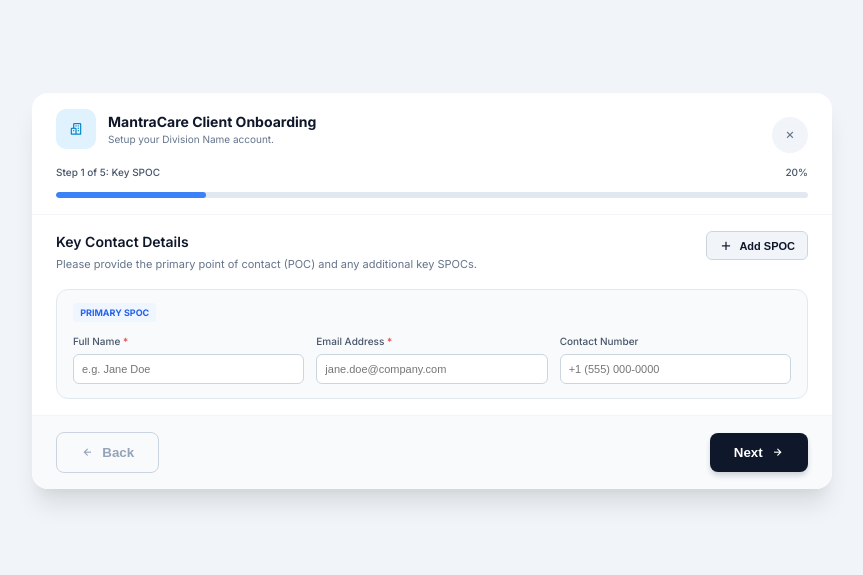
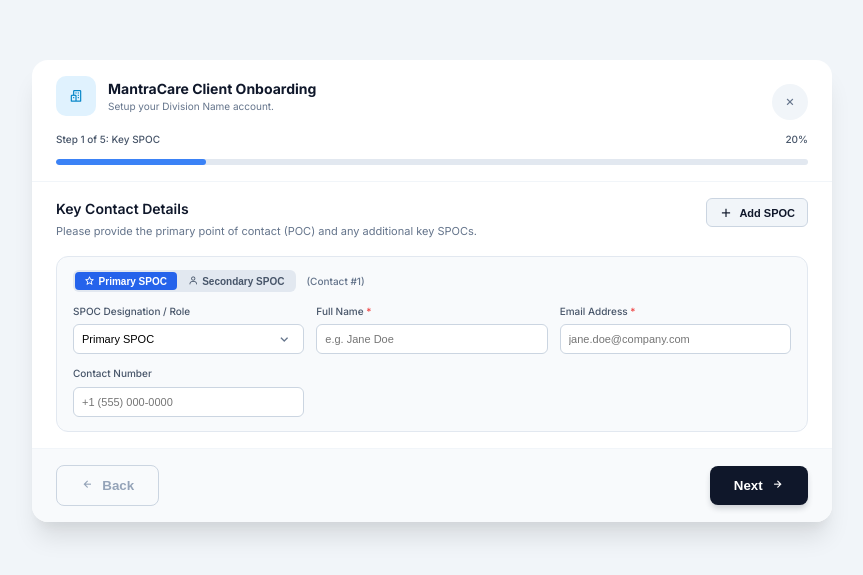
Before and after one commit to karan-mantracare/cs-admin-billing, a React (Vite) app: page /client-onboarding/1 in a window 1280 px wide. Shown: the part 109-684 px from the top of the page, without its empty margins (208-1071 px from the left). Built offline with nearby package versions, Linux system fonts and the light colour scheme.

Commit message:
feat: add Primary SPOC and Secondary SPOC designation options for multiple SPOCs

```diff
--- a/src/components/ClientOnboardingWizard.jsx
+++ b/src/components/ClientOnboardingWizard.jsx
@@ -44,16 +44,36 @@ function ClientOnboardingWizard({ onClose, onSuccess, initialData = {} }) {
     const initialCompany = getInitialCompany();
     let initialKeySpocs = [];
     if (Array.isArray(initialData.keySpocs) && initialData.keySpocs.length > 0) {
-      initialKeySpocs = initialData.keySpocs.map((s, idx) => ({ id: s.id || (Date.now() + idx), ...s }));
+      initialKeySpocs = initialData.keySpocs.map((s, idx) => ({
+        id: s.id || (Date.now() + idx),
+        spocType: s.spocType || (idx === 0 ? 'Primary SPOC' : 'Secondary SPOC'),
+        ...s
+      }));
     } else if (initialData.keySpoc && (initialData.keySpoc.name || initialData.keySpoc.email || initialData.keySpoc.contact)) {
-      initialKeySpocs = [{ id: Date.now(), name: initialData.keySpoc.name || '', email: initialData.keySpoc.email || '', contact: initialData.keySpoc.contact || '', designation: initialData.keySpoc.designation || '' }];
+      initialKeySpocs = [{
+        id: Date.now(),
+        name: initialData.keySpoc.name || '',
+        email: initialData.keySpoc.email || '',
+        contact: initialData.keySpoc.contact || '',
+        designation: initialData.keySpoc.designation || '',
+        spocType: initialData.keySpoc.spocType || 'Primary SPOC'
+      }];
     } else {
-      initialKeySpocs = [{ id: Date.now(), name: '', email: '', contact: '', designation: '' }];
+      initialKeySpocs = [{
+        id: Date.now(),
+        name: '',
+        email: '',
+        contact: '',
+        designation: '',
+        spocType: 'Primary SPOC'
+      }];
     }
+
+    const primaryContact = initialKeySpocs.find(s => s.spocType === 'Primary SPOC') || initialKeySpocs[0];
 
     return {
       keySpocs: initialKeySpocs,
-      keySpoc: initialKeySpocs[0] || { name: '', email: '', contact: '', designation: '' },
+      keySpoc: primaryContact || { name: '', email: '', contact: '', designation: '' },
       escalationSpocs: initialData.escalationSpocs?.length ? initialData.escalationSpocs : [{ id: Date.now(), name: '', email: '', contact: '', designation: '' }],
       billingDetails: {
         companies: [initialCompany],
@@ -80,10 +100,12 @@ function ClientOnboardingWizard({ onClose, onSuccess, initialData = {} }) {
     // Submit logic goes here
     setIsSubmitted(true);
 
+    const primaryContact = formData.keySpocs.find(s => s.spocType === 'Primary SPOC') || formData.keySpocs[0] || formData.keySpoc || { name: '', email: '', contact: '' };
+
     const dataToSave = {
       ...formData,
       keySpocs: formData.keySpocs,
-      keySpoc: formData.keySpocs[0] || formData.keySpoc || { name: '', email: '', contact: '' },
+      keySpoc: primaryContact,
       submittedAt: new Date().toISOString()
     };
 
@@ -100,23 +122,31 @@ function ClientOnboardingWizard({ onClose, onSuccess, initialData = {} }) {
   // State Updaters
   const handleKeySpocFieldChange = (id, field, value) => {
     setFormData(prev => {
-      const updatedList = prev.keySpocs.map(spoc => spoc.id === id ? { ...spoc, [field]: value } : spoc);
+      let updatedList = prev.keySpocs.map(spoc => spoc.id === id ? { ...spoc, [field]: value } : spoc);
+
+      // If user sets a contact to Primary SPOC, make other contacts Secondary SPOC
+      if (field === 'spocType' && value === 'Primary SPOC') {
+        updatedList = updatedList.map(spoc => spoc.id === id ? { ...spoc, spocType: 'Primary SPOC' } : { ...spoc, spocType: 'Secondary SPOC' });
+      }
+
+      const primaryContact = updatedList.find(s => s.spocType === 'Primary SPOC') || updatedList[0] || { name: '', email: '', contact: '' };
       return {
         ...prev,
         keySpocs: updatedList,
-        keySpoc: updatedList[0] || { name: '', email: '', contact: '' }
+        keySpoc: primaryContact
       };
     });
   };
 
   const addKeySpoc = () => {
     setFormData(prev => {
-      const newSpoc = { id: Date.now(), name: '', email: '', contact: '', designation: '' };
+      const newSpoc = { id: Date.now(), name: '', email: '', contact: '', designation: '', spocType: 'Secondary SPOC' };
       const updatedList = [...prev.keySpocs, newSpoc];
+      const primaryContact = updatedList.find(s => s.spocType === 'Primary SPOC') || updatedList[0] || newSpoc;
       return {
         ...prev,
         keySpocs: updatedList,
-        keySpoc: updatedList[0] || newSpoc
+        keySpoc: primaryContact
       };
     });
   };
@@ -124,11 +154,17 @@ function ClientOnboardingWizard({ onClose, onSuccess, initialData = {} }) {
   const removeKeySpoc = (id) => {
     setFormData(prev => {
       const filtered = prev.keySpocs.filter(spoc => spoc.id !== id);
-      const updatedList = filtered.length > 0 ? filtered : [{ id: Date.now(), name: '', email: '', contact: '', designation: '' }];
+      let updatedList = filtered.length > 0 ? filtered : [{ id: Date.now(), name: '', email: '', contact: '', designation: '', spocType: 'Primary SPOC' }];
+
+      // If removed SPOC was the primary, promote first remaining to Primary SPOC
+      if (!updatedList.some(s => s.spocType === 'Primary SPOC')) {
+        updatedList[0].spocType = 'Primary SPOC';
+      }
+
       return {
         ...prev,
         keySpocs: updatedList,
-        keySpoc: updatedList[0]
+        keySpoc: updatedList.find(s => s.spocType === 'Primary SPOC') || updatedList[0]
       };
     });
   };
@@ -255,17 +291,51 @@ function ClientOnboardingWizard({ onClose, onSuccess, initialData = {} }) {
               {formData.keySpocs.map((spoc, index) => (
                 <div key={spoc.id} style={{ background: '#f8fafc', padding: '0.85rem 1rem', borderRadius: '12px', border: '1px solid #e2e8f0', position: 'relative' }}>
                   <div style={{ display: 'flex', justifyContent: 'space-between', alignItems: 'center', marginBottom: '0.75rem' }}>
-                    <div style={{ display: 'flex', alignItems: 'center', gap: '0.5rem' }}>
-                      <span style={{
-                        background: index === 0 ? '#eff6ff' : '#f1f5f9',
-                        color: index === 0 ? '#2563eb' : '#475569',
-                        fontSize: '9px',
-                        fontWeight: '700',
-                        padding: '0.15rem 0.45rem',
-                        borderRadius: '4px',
-                        textTransform: 'uppercase'
-                      }}>
-                        {index === 0 ? 'Primary SPOC' : `Key SPOC ${index + 1}`}
+                    <div style={{ display: 'flex', alignItems: 'center', gap: '0.65rem' }}>
+                      <div style={{ display: 'inline-flex', background: '#e2e8f0', padding: '2px', borderRadius: '6px', gap: '2px' }}>
+                        <button
+                          type="button"
+                          onClick={() => handleKeySpocFieldChange(spoc.id, 'spocType', 'Primary SPOC')}
+                          style={{
+                            padding: '0.2rem 0.6rem',
+                            fontSize: '10px',
+                            fontWeight: '700',
+                            borderRadius: '4px',
+                            border: 'none',
+                            background: (spoc.spocType || (index === 0 ? 'Primary SPOC' : 'Secondary SPOC')) === 'Primary SPOC' ? '#2563eb' : 'transparent',
+                            color: (spoc.spocType || (index === 0 ? 'Primary SPOC' : 'Secondary SPOC')) === 'Primary SPOC' ? '#ffffff' : '#475569',
+                            cursor: 'pointer',
+                            display: 'flex',
+                            alignItems: 'center',
+                            gap: '0.25rem',
+                            transition: 'all 0.15s'
+                          }}
+                        >
+                          <i className='bx bx-star'></i> Primary SPOC
+                        </button>
+                        <button
+                          type="button"
+                          onClick={() => handleKeySpocFieldChange(spoc.id, 'spocType', 'Secondary SPOC')}
+                          style={{
+                            padding: '0.2rem 0.6rem',
+                            fontSize: '10px',
+                            fontWeight: '700',
+                            borderRadius: '4px',
+                            border: 'none',
+                            background: (spoc.spocType || (index === 0 ? 'Primary SPOC' : 'Secondary SPOC')) === 'Secondary SPOC' ? '#0f172a' : 'transparent',
+                            color: (spoc.spocType || (index === 0 ? 'Primary SPOC' : 'Secondary SPOC')) === 'Secondary SPOC' ? '#ffffff' : '#475569',
+                            cursor: 'pointer',
+                            display: 'flex',
+                            alignItems: 'center',
+                            gap: '0.25rem',
+                            transition: 'all 0.15s'
+                          }}
+                        >
+                          <i className='bx bx-user'></i> Secondary SPOC
+                        </button>
+                      </div>
+                      <span style={{ fontSize: '10px', color: '#64748b', fontWeight: '500' }}>
+                        (Contact #{index + 1})
                       </span>
                     </div>
                     {formData.keySpocs.length > 1 && (
@@ -280,7 +350,21 @@ function ClientOnboardingWizard({ onClose, onSuccess, initialData = {} }) {
                     )}
                   </div>
 
-                  <div style={{ display: 'grid', gridTemplateColumns: 'repeat(auto-fit, minmax(200px, 1fr))', gap: '0.75rem' }}>
+                  <div style={{ display: 'grid', gridTemplateColumns: 'repeat(auto-fit, minmax(180px, 1fr))', gap: '0.75rem' }}>
+                    <div>
+                      <label style={{ display: 'block', marginBottom: '0.35rem', fontSize: '10px', color: '#475569', fontWeight: '500' }}>SPOC Designation / Role</label>
+                      <div style={{ position: 'relative' }}>
+                        <select
+                          value={spoc.spocType || (index === 0 ? 'Primary SPOC' : 'Secondary SPOC')}
+                          onChange={(e) => handleKeySpocFieldChange(spoc.id, 'spocType', e.target.value)}
+                          style={{ width: '100%', padding: '0.5rem', borderRadius: '6px', border: '1px solid #cbd5e1', fontSize: '11px', outline: 'none', appearance: 'none', background: 'white', boxSizing: 'border-box' }}
+                        >
+                          <option value="Primary SPOC">Primary SPOC</option>
+                          <option value="Secondary SPOC">Secondary SPOC</option>
+                        </select>
+                        <i className='bx bx-chevron-down' style={{ position: 'absolute', right: '0.75rem', top: '50%', transform: 'translateY(-50%)', color: '#64748b', pointerEvents: 'none' }}></i>
+                      </div>
+                    </div>
                     <div>
                       <label style={{ display: 'block', marginBottom: '0.35rem', fontSize: '10px', color: '#475569', fontWeight: '500' }}>Full Name <span style={{ color: '#ef4444' }}>*</span></label>
                       <input
--- a/src/components/ViewOnboardingModal.jsx
+++ b/src/components/ViewOnboardingModal.jsx
@@ -57,8 +57,18 @@ function ViewOnboardingModal({ isOpen, onClose, data }) {
                 {data.keySpocs.map((spoc, idx) => (
                   <div key={idx} style={{ background: '#f8fafc', padding: '0.85rem 1rem', borderRadius: '8px', border: '1px solid #f1f5f9' }}>
                     {data.keySpocs.length > 1 && (
-                      <div style={{ fontSize: '0.75rem', fontWeight: '700', color: idx === 0 ? '#2563eb' : '#64748b', marginBottom: '0.5rem' }}>
-                        {idx === 0 ? 'Primary SPOC' : `Key SPOC ${idx + 1}`}
+                      <div style={{ marginBottom: '0.5rem', display: 'flex', alignItems: 'center', gap: '0.4rem' }}>
+                        <span style={{
+                          background: (spoc.spocType || (idx === 0 ? 'Primary SPOC' : 'Secondary SPOC')) === 'Primary SPOC' ? '#eff6ff' : '#f1f5f9',
+                          color: (spoc.spocType || (idx === 0 ? 'Primary SPOC' : 'Secondary SPOC')) === 'Primary SPOC' ? '#1d4ed8' : '#475569',
+                          padding: '0.15rem 0.5rem',
+                          borderRadius: '4px',
+                          fontSize: '0.72rem',
+                          fontWeight: '700'
+                        }}>
+                          {spoc.spocType || (idx === 0 ? 'Primary SPOC' : 'Secondary SPOC')}
+                        </span>
+                        <span style={{ fontSize: '0.72rem', color: '#94a3b8' }}>Contact #{idx + 1}</span>
                       </div>
                     )}
                     <div style={{ display: 'grid', gridTemplateColumns: 'repeat(auto-fit, minmax(180px, 1fr))', gap: '1rem' }}>
--- a/src/data/changelogData.js
+++ b/src/data/changelogData.js
@@ -4,16 +4,16 @@ export const CHANGELOG_DATA = [
     date: '2026-11-21',
     formattedDate: 'Nov 21, 2026',
     page: 'Client Onboarding',
-    subPage: 'Step 1 & 4: Multi-SPOC Management & Procurement Focus',
-    summary: 'Added option to add multiple Key SPOCs in Step 1 and Procurement Department Focus in Step 4',
-    details: 'Enhanced Step 1 (Key SPOC) of the MantraCare Client Onboarding Wizard to support adding multiple points of contact with a dedicated "+ Add SPOC" action, primary/secondary contact badges, removal controls, and clean responsive layout. Added "Procurement" department focus option in Step 4 (Payment SPOC) below "Both (Billing & Payment)". Synchronized data across Onboarding Filing, View Onboarding modal, Cadence Division utilities, and Division Edit view with backward compatibility.',
-    plainLanguage: 'Clients and administrators can now add multiple Key SPOCs during onboarding rather than just a single contact, and select Procurement as Department Focus for finance and billing contacts.',
+    subPage: 'Step 1 & 4: Multi-SPOC Designation (Primary & Secondary) & Procurement Focus',
+    summary: 'Added Primary SPOC vs Secondary SPOC designation options for multiple SPOCs, and Procurement focus in Step 4',
+    details: 'Enhanced Step 1 (Key SPOC) of the MantraCare Client Onboarding Wizard to support adding multiple points of contact with explicit Primary SPOC vs Secondary SPOC selection via interactive toggle pills and role dropdowns. Added "Procurement" department focus option in Step 4 (Payment SPOC) below "Both (Billing & Payment)". Synchronized data across Onboarding Filing, View Onboarding modal, Cadence Division utilities, and Division Edit view with backward compatibility.',
+    plainLanguage: 'Users can now designate contacts as either Primary SPOC or Secondary SPOC when adding multiple contacts during onboarding, and select Procurement as Department Focus for billing contacts.',
     highlights: [
       '+ Add SPOC Action: One-click addition of multiple Key SPOC contact cards in Step 1',
-      'Primary & Key SPOC Badges: First contact automatically designated as Primary SPOC',
+      'Primary vs Secondary SPOC Designation: Interactive toggle pills and dropdown to classify each contact as Primary SPOC or Secondary SPOC',
       'Department Focus: Added "Procurement" dropdown option in Step 4 for billing contacts',
       'Remove SPOC Control: Clean removal with confirmation safeguard ensuring at least one primary contact remains',
-      'Universal Persistence: Saved contacts immediately reflect in Onboarding view modal and Division management'
+      'Universal Persistence: Saved contacts immediately reflect in Onboarding view modal, cadence reachouts, and Division management'
     ],
     path: '/client-onboarding/1',
     linkText: 'Client Onboarding'
--- a/src/pages/EditDivision.jsx
+++ b/src/pages/EditDivision.jsx
@@ -1381,8 +1381,18 @@ function EditDivision() {
                                 <div style={{ display: 'flex', flexDirection: 'column', gap: '0.75rem' }}>
                                   {onboardingFormState.keySpocs.map((spoc, sIdx) => (
                                     <div key={sIdx} style={{ background: '#f8fafc', padding: '0.65rem 0.85rem', borderRadius: '6px', border: '1px solid #f1f5f9' }}>
-                                      <div style={{ fontSize: '0.72rem', fontWeight: '700', color: sIdx === 0 ? '#2563eb' : '#64748b', marginBottom: '0.35rem' }}>
-                                        {sIdx === 0 ? 'Primary SPOC' : `Key SPOC ${sIdx + 1}`}
+                                      <div style={{ marginBottom: '0.35rem', display: 'flex', alignItems: 'center', gap: '0.4rem' }}>
+                                        <span style={{
+                                          background: (spoc.spocType || (sIdx === 0 ? 'Primary SPOC' : 'Secondary SPOC')) === 'Primary SPOC' ? '#eff6ff' : '#f1f5f9',
+                                          color: (spoc.spocType || (sIdx === 0 ? 'Primary SPOC' : 'Secondary SPOC')) === 'Primary SPOC' ? '#1d4ed8' : '#475569',
+                                          padding: '0.15rem 0.45rem',
+                                          borderRadius: '4px',
+                                          fontSize: '0.72rem',
+                                          fontWeight: '700'
+                                        }}>
+                                          {spoc.spocType || (sIdx === 0 ? 'Primary SPOC' : 'Secondary SPOC')}
+                                        </span>
+                                        <span style={{ fontSize: '0.72rem', color: '#94a3b8' }}>Contact #{sIdx + 1}</span>
                                       </div>
                                       <div style={{ display: 'grid', gridTemplateColumns: 'repeat(auto-fit, minmax(180px, 1fr))', gap: '0.75rem' }}>
                                         <div>
--- a/src/utils/cadenceDivisionUtils.js
+++ b/src/utils/cadenceDivisionUtils.js
@@ -331,11 +331,12 @@ export function getDivisionOnboardingDetails(division) {
         const normEmail = email.toLowerCase();
         if (isValidEmail(email) && !seenSpocEmails.has(normEmail)) {
           seenSpocEmails.add(normEmail);
+          const spocLabel = kSpoc.spocType || (kIdx === 0 ? 'Primary SPOC' : 'Secondary SPOC');
           spocs.push({
             id: `spoc_div_key_${kIdx}`,
-            name: kSpoc.name?.trim() || `${divName} Key SPOC`,
+            name: kSpoc.name?.trim() || `${divName} ${spocLabel}`,
             email: email,
-            role: kIdx === 0 ? 'Key SPOC (Division Onboarding)' : `Key SPOC ${kIdx + 1} (Division Onboarding)`,
+            role: `${spocLabel} (Division Onboarding)`,
             phone: kSpoc.contact || '',
             source: 'Division Onboarding'
           });
```
